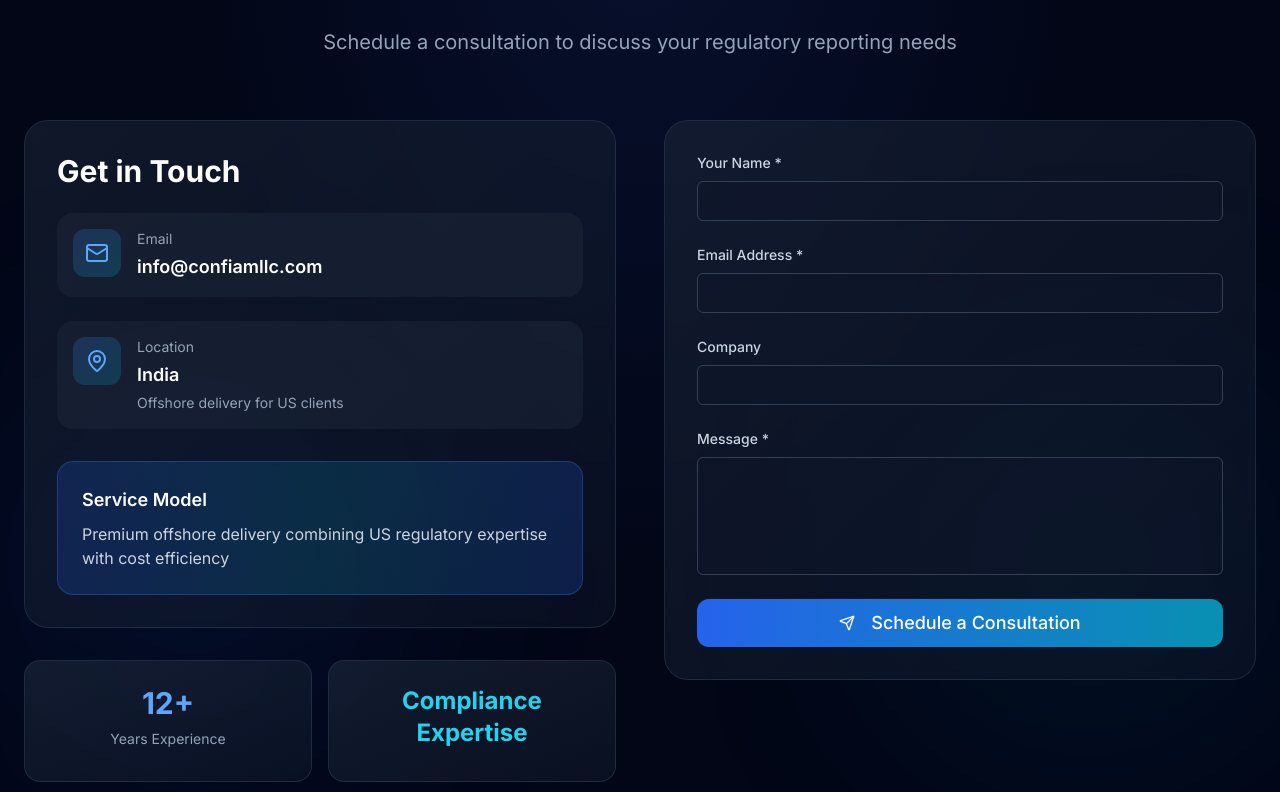
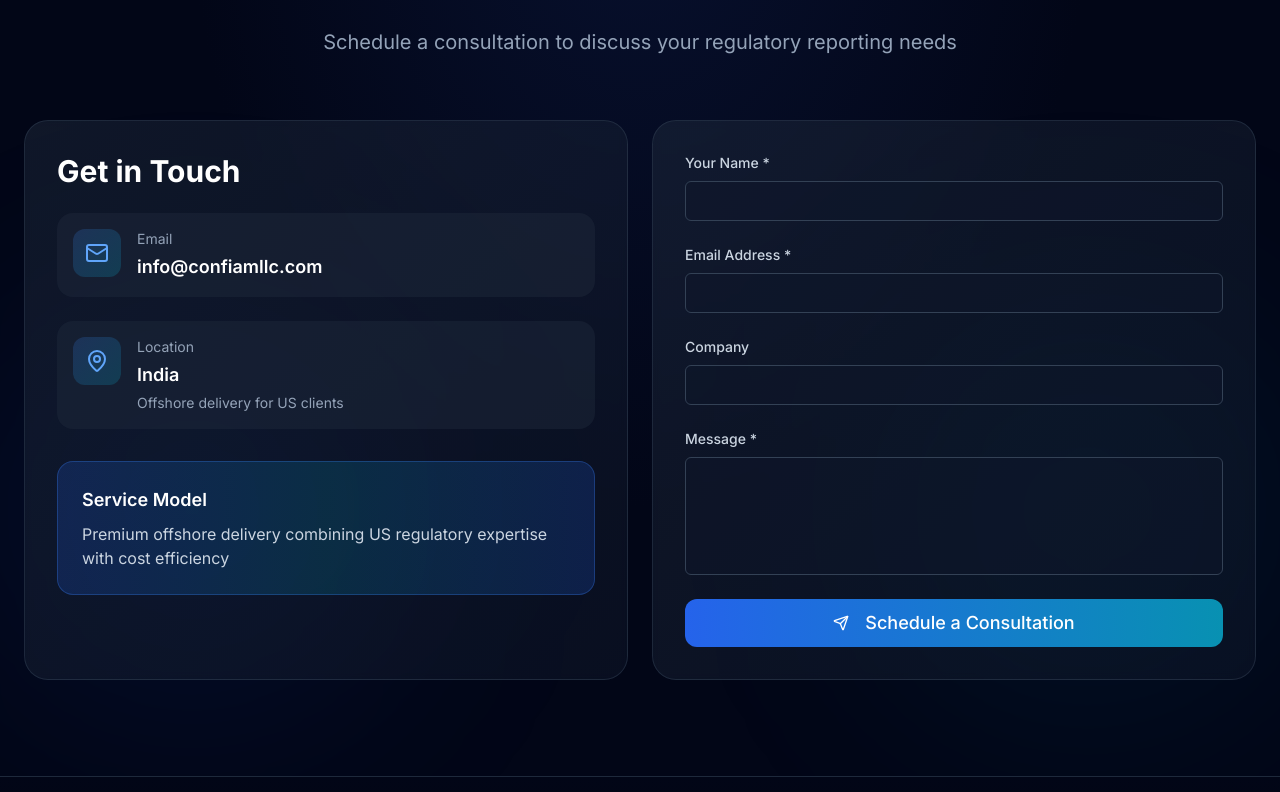
Before and after one commit to dsk73/regnify-landing, a React (Create React App) app: page / in a window 1280 px wide. Shown: the part 4688-5480 px from the top of the page. Built offline with nearby package versions, Linux system fonts and the light colour scheme.

Commit message:
Fix contact responsiveness and UI improvements

```diff
--- a/src/components/Contact.jsx
+++ b/src/components/Contact.jsx
@@ -53,21 +53,21 @@ export const Contact = () => {
   };
 
   return (
-    <section className="relative py-24 bg-slate-950 overflow-hidden">
+    <section className="relative py-24 bg-slate-950 overflow-hidden overflow-x-hidden">
       {/* Background effects */}
       <div className="absolute inset-0 bg-[radial-gradient(ellipse_at_top,_var(--tw-gradient-stops))] from-blue-900/20 via-slate-950 to-slate-950" />
-      <div className="absolute top-1/2 left-0 w-96 h-96 bg-blue-600/10 rounded-full blur-[120px]" />
-      <div className="absolute top-1/2 right-0 w-96 h-96 bg-cyan-600/10 rounded-full blur-[120px]" />
+      <div className="hidden md:block absolute top-1/2 left-0 w-96 h-96 bg-blue-600/10 rounded-full blur-[120px]" />
+      <div className="hidden md:block absolute top-1/2 right-0 w-96 h-96 bg-cyan-600/10 rounded-full blur-[120px]" />
 
-      <div className="relative z-10 max-w-7xl mx-auto px-6">
+      <div className="relative z-10 max-w-7xl mx-auto px-4 md:px-6">
         <motion.div
           initial={{ opacity: 0, y: 20 }}
           whileInView={{ opacity: 1, y: 0 }}
-          viewport={{ once: true }}
+          viewport={{ once: true, margin: "-50px" }}
           transition={{ duration: 0.6 }}
           className="text-center mb-16"
         >
-          <h2 className="text-5xl font-bold text-white mb-6">
+          <h2 className="text-4xl md:text-5xl font-bold text-white mb-6">
             Let's{" "}
             <span className="text-transparent bg-clip-text bg-gradient-to-r from-blue-400 to-cyan-400">
               Connect
@@ -78,16 +78,16 @@ export const Contact = () => {
           </p>
         </motion.div>
 
-        <div className="grid lg:grid-cols-2 gap-12 items-start">
+        <div className="grid lg:grid-cols-2 gap-6 items-stretch">
           {/* LEFT SIDE (UNCHANGED) */}
           <motion.div
             initial={{ opacity: 0, x: -30 }}
             whileInView={{ opacity: 1, x: 0 }}
-            viewport={{ once: true }}
+            viewport={{ once: true, margin: "-50px" }}
             transition={{ duration: 0.6 }}
-            className="space-y-8"
+            className="space-y-8 h-full flex flex-col"
           >
-            <div className="p-8 rounded-3xl bg-gradient-to-br from-slate-800/50 to-slate-900/50 backdrop-blur-sm border border-slate-700/50">
+            <div className="p-6 md:p-8 rounded-3xl box-border bg-gradient-to-br from-slate-800/50 to-slate-900/50 backdrop-blur-sm border border-slate-700/50 h-full w-full max-w-full">
               <h3 className="text-3xl font-bold text-white mb-6">
                 Get in Touch
               </h3>
@@ -103,7 +103,7 @@ export const Contact = () => {
                   <div>
                     <p className="text-sm text-slate-400 mb-1">Email</p>
                     <a
-                      href="mailto:info@CONFIAM LLC.com"
+                      href="mailto:info@confiamllc.com"
                       className="text-lg font-semibold text-white hover:text-blue-400 transition-colors"
                     >
                       info@confiamllc.com
@@ -128,7 +128,7 @@ export const Contact = () => {
                 </motion.div>
               </div>
 
-              <div className="mt-8 p-6 rounded-2xl bg-gradient-to-r from-blue-600/20 via-cyan-600/20 to-blue-600/20 border border-blue-500/30">
+              <div className="mt-8 p-6 rounded-2xl bg-gradient-to-r from-blue-600/20 via-cyan-600/20 to-blue-600/20 border border-blue-500/30 ">
                 <p className="text-lg font-semibold text-white mb-2">
                   Service Model
                 </p>
@@ -138,43 +138,24 @@ export const Contact = () => {
                 </p>
               </div>
             </div>
-
-            {/* Trust indicators */}
-            <div className="grid grid-cols-2 gap-4">
-              <motion.div
-                whileHover={{ scale: 1.05 }}
-                className="p-6 rounded-2xl bg-gradient-to-br from-slate-800/60 to-slate-900/60 backdrop-blur-sm border border-slate-700/50 text-center"
-              >
-                <p className="text-3xl font-bold text-blue-400 mb-2">12+</p>
-                <p className="text-sm text-slate-400">Years Experience</p>
-              </motion.div>
-              <motion.div
-                whileHover={{ scale: 1.05 }}
-                className="p-6 rounded-2xl bg-gradient-to-br from-slate-800/60 to-slate-900/60 backdrop-blur-sm border border-slate-700/50 text-center"
-              >
-                <p className="text-2xl font-bold text-cyan-400 mb-2">
-                  Compliance Expertise
-                </p>
-                {/* <p className="text-sm text-slate-400"></p> */}
-              </motion.div>
-            </div>
           </motion.div>
 
           {/* FORM (ONLY LOGIC CHANGED) */}
           <motion.div
             initial={{ opacity: 0, x: 30 }}
             whileInView={{ opacity: 1, x: 0 }}
-            viewport={{ once: true }}
+            viewport={{ once: true, margin: "-50px" }}
           >
             <form
               onSubmit={handleSubmit}
-              className="p-8 rounded-3xl bg-gradient-to-br from-slate-800/50 to-slate-900/50 backdrop-blur-sm border border-slate-700/50 space-y-6"
+              className="p-6 md:p-8 rounded-3xl box-border bg-gradient-to-br from-slate-800/50 to-slate-900/50 backdrop-blur-sm border border-slate-700/50 space-y-6 h-full flex flex-col justify-between w-full max-w-full"
             >
               <div>
                 <label className="block text-sm font-medium text-slate-300 mb-2">
                   Your Name *
                 </label>
                 <Input
+                  aria-label="Your Name"
                   name="name"
                   value={formData.name}
                   onChange={handleChange}
@@ -188,6 +169,7 @@ export const Contact = () => {
                   Email Address *
                 </label>
                 <Input
+                  aria-label="Email Address"
                   name="email"
                   type="email"
                   value={formData.email}
@@ -202,6 +184,7 @@ export const Contact = () => {
                   Company
                 </label>
                 <Input
+                  aria-label="Company"
                   name="company"
                   value={formData.company}
                   onChange={handleChange}
@@ -214,6 +197,7 @@ export const Contact = () => {
                   Message *
                 </label>
                 <Textarea
+                  aria-label="Message"
                   name="message"
                   value={formData.message}
                   onChange={handleChange}
@@ -226,7 +210,7 @@ export const Contact = () => {
               <Button
                 type="submit"
                 disabled={loading}
-                className="w-full bg-gradient-to-r from-blue-600 to-cyan-600 text-white py-6 text-lg rounded-xl"
+                className="w-full bg-gradient-to-r from-blue-600 to-cyan-600 text-white py-4 md:py-6 text-lg rounded-xl"
               >
                 {loading ? (
                   "Sending..."
--- a/src/components/Hero.jsx
+++ b/src/components/Hero.jsx
@@ -62,7 +62,7 @@ export const Hero = () => {
           <img
             src="https://images.unsplash.com/photo-1644088379091-d574269d422f"
             alt="visual"
-            className="rounded-2xl shadow-2xl border border-slate-700"
+            className="rounded-2xl w-full max-w-full shadow-2xl border border-slate-700"
           />
         </motion.div>
       </div>
--- a/src/components/WhyRegnify.jsx
+++ b/src/components/WhyRegnify.jsx
@@ -86,8 +86,8 @@ export const WhyRegnify = () => {
   return (
     <section className="relative py-24 bg-gradient-to-b from-slate-900 via-slate-950 to-slate-900">
       {/* Decorative elements */}
-      <div className="absolute top-0 left-1/4 w-96 h-96 bg-blue-600/10 rounded-full blur-[120px]" />
-      <div className="absolute bottom-0 right-1/4 w-96 h-96 bg-cyan-600/10 rounded-full blur-[120px]" />
+      <div className="absolute top-0 left-1/2 -translate-x-1/2 w-96 h-96 bg-blue-600/10 rounded-full blur-[120px]" />
+      <div className="absolute bottom-0 right-1/2 -translate-x-1/2 w-96 h-96 bg-cyan-600/10 rounded-full blur-[120px]" />
 
       <div className="relative z-10 max-w-7xl mx-auto px-6">
         <motion.div
--- a/src/index.css
+++ b/src/index.css
@@ -84,3 +84,8 @@ code {
     @apply bg-background text-foreground;
   }
 }
+
+html,
+body {
+  overflow-x: hidden;
+}
```
Also changed, not shown: 1 other file (tests, documents, lock files or other folders).
